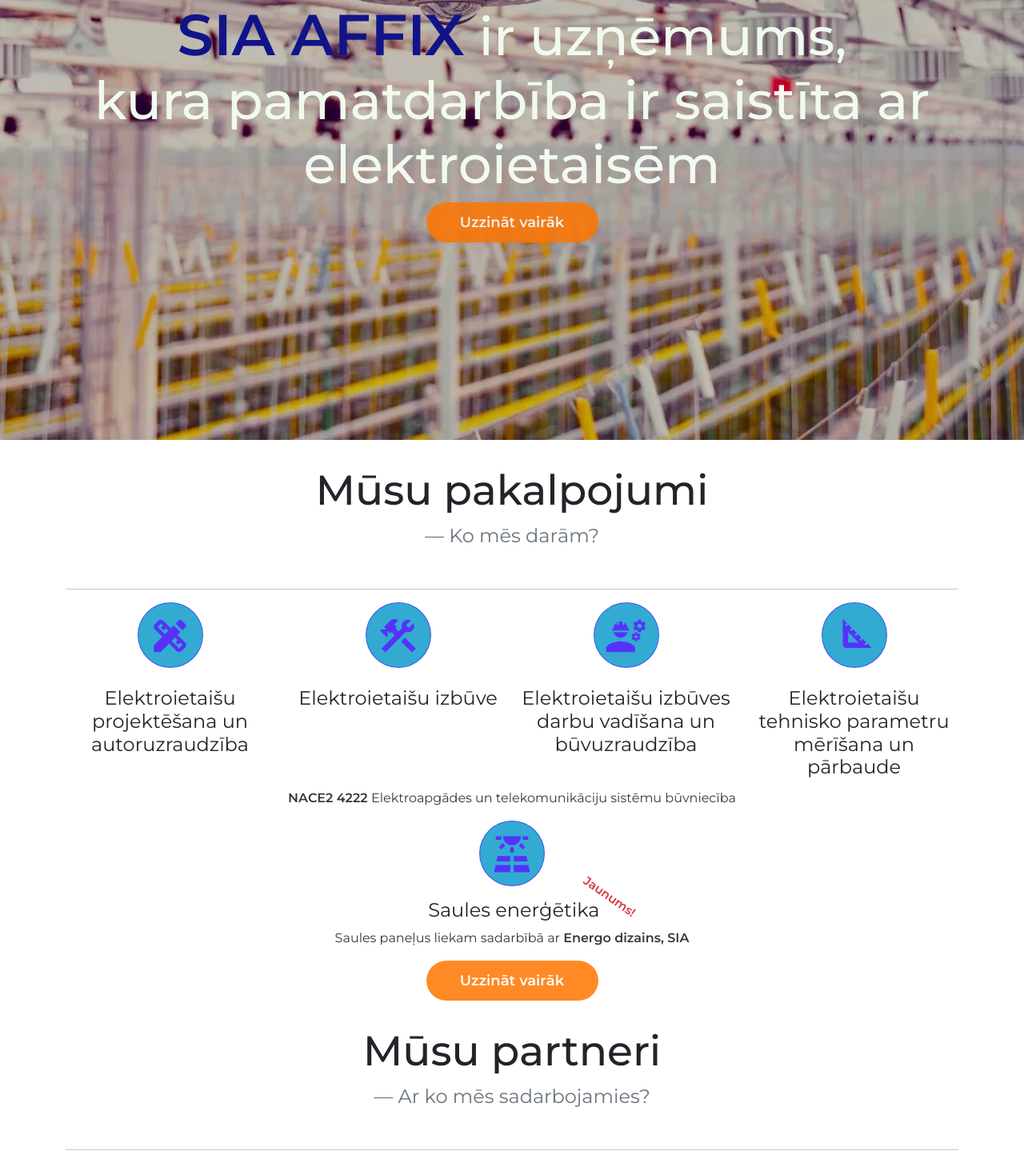
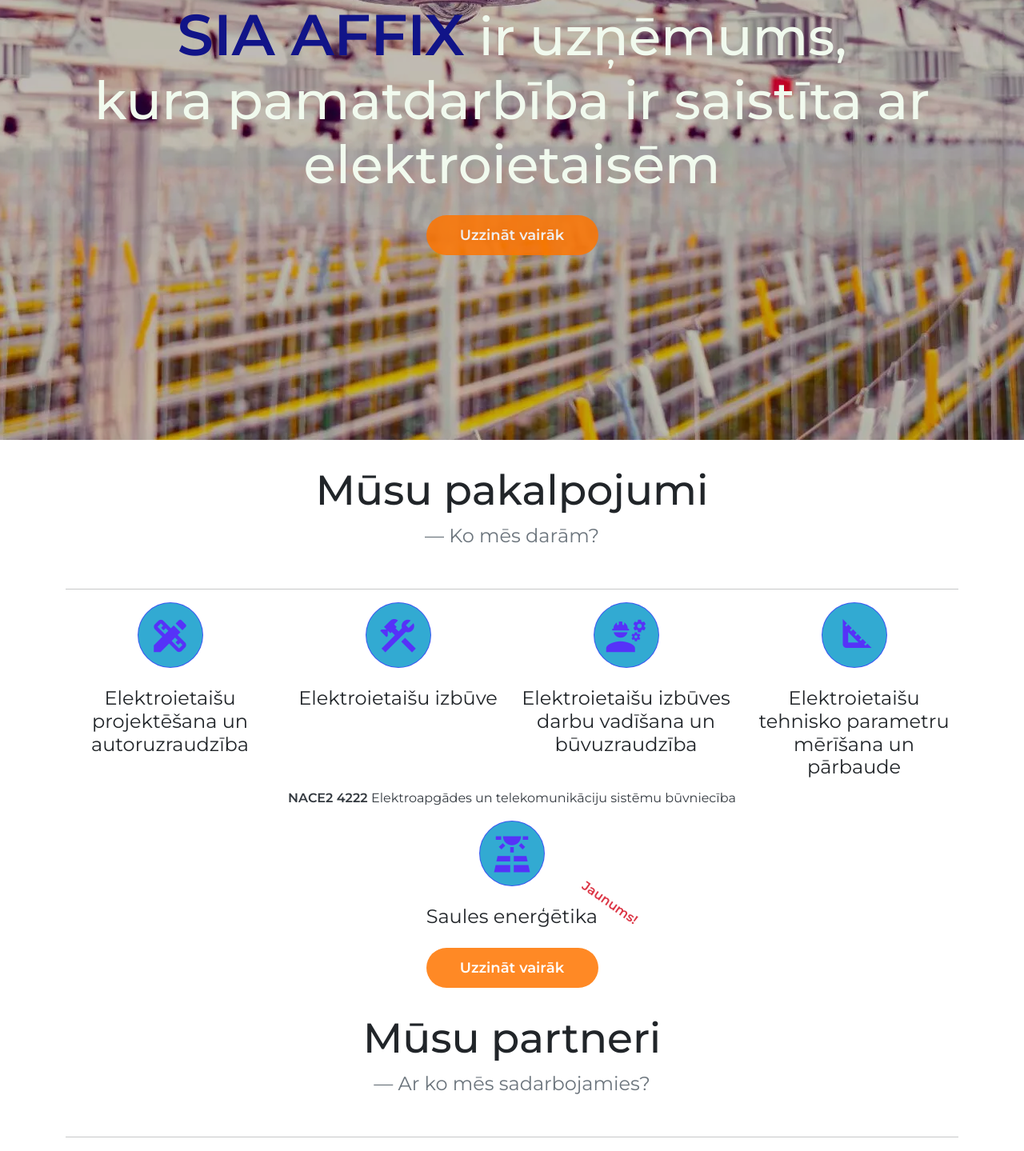
Before and after one commit to LaSTiqq/affix, a Django app: template affix/details/templates/details/index.html in a window 1280 px wide. Shown: the part 500-1939 px from the top of the page at 80% size. Run offline with Django 3.2, Linux system fonts and the light colour scheme; the template is opened without the code that fills it, so the values that code supplies are empty, except form fields; tables that the repository leaves empty hold one stand-in row (values such as "Sample post"); form fields are guessed from the names that the template uses; some libraries are stand-ins or nearby versions.

Commit message:
Previous commit finishing

```diff
--- a/affix/details/templates/details/index.html
+++ b/affix/details/templates/details/index.html
@@ -81,10 +81,9 @@
 							<span class="material-icons icons">solar_power</span>
                         </button>
                     </div>
-                    <h2 class="mt-3 sun">Saules enerģētika<span class="text-danger fw-bold new">Jaunums!</span> </h2>
-					<p class="mt-1">Saules paneļus liekam sadarbībā ar <strong>Energo dizains, SIA</strong></p>
+                    <h2 class="mt-4 sun">Saules enerģētika<span class="text-danger fw-bold new">Jaunums!</span> </h2>
 					<!-- Modal button 6 -->
-					<a class="button text-center text-decoration-none rounded-pill d-block" href="#" data-bs-toggle="modal" data-bs-target="#Modal6">
+					<a class="button text-center text-decoration-none rounded-pill d-block mt-4" href="#" data-bs-toggle="modal" data-bs-target="#Modal6">
 						Uzzināt vairāk
 					</a>
                 </div>
@@ -448,11 +447,14 @@
 		</figure>
 		<hr class="mt-lg-3 mt-xl-5">
 		<ul>
+			<li class="fs-5">Mikroģeneratora pieslēgšana <a target="_blank"
+				href="https://sadalestikls.lv/lv/mikrogeneratora-pieslegsana"
+				rel="noreferrer" class="link-primary text-decoration-none">sadalestikls.lv</a></li>
 			<li class="fs-5">Mikroģeneratora pieslēgšanas pieteikums klientu portālā <a target="_blank"
 				href="https://www.e-st.lv/lv/private/pieteikt-pakalpojumu/st-pieslegumi/mikrogeneratora-pieslegsana-1/jauna-mikrogeneratora-pieslegsana/step/1"
 				rel="noreferrer" class="link-primary text-decoration-none">e-st.lv</a></li>
-			<li class="fs-5"><strong>SIA Energo dizains</strong> <a target="_blank" href="https://www.energodizains.lv/"
-				rel="noreferrer" class="link-primary text-decoration-none">mājaslapa</a></li>
+			<li class="fs-5">SIA Energo dizains mājaslapa <a target="_blank" href="https://www.energodizains.lv/"
+				rel="noreferrer" class="link-primary text-decoration-none">energodizains.lv</a></li>
 		</ul>
 	</div>
     <!-- Contact us -->
@@ -787,7 +789,7 @@
 						<ul style="list-style-type: disc; font-size: 14px;">
 							<li>
 								Izvēlieties <a target="_blank" rel="noreferrer" class="text-decoration-none link-primary"
-								href="https://bis.gov.lv/bisp/lv/construction_companies?utf8=%E2%9C%93&direction=&sort=&search%5Bname%5D=&search%5Bregister_number%5D=&search%5Bcode%5D=&search%5Bqualification_class%5D=&search%5Bsearch_type%5D=extended&search%5Bbusiness_entity_type%5D=&search%5Bcertificate_name%5D=&search%5Bcertificate_surname%5D=&search%5Bcertificate_number%5D=&search%5Bscope_on_date%5D=&search%5Bcertificate_new_scopes%5D%5B%5D=&search%5Bcertificate_new_scopes%5D%5B%5D=49&search%5Bcertificate_old_scopes%5D%5B%5D=&search%5Bcertificate_old_scopes%5D%5B%5D=&search%5Bconstruction_type%5D=&search%5Bconstruction_group_code%5D=&search%5Bbuilding_type%5D=&commit=Mekl%C4%93t">sertificētu būvspeciālistu</a>,
+								href="https://www.affix.lv/#certificates">sertificētu būvspeciālistu</a>,
 								uzticiet viņam mikroģeneratora uzstādīšanas tehniskos darbus un lūdziet sagatavot
 								<a target="_blank" rel="noreferrer" class="text-decoration-none link-primary"
 								href="https://sadalestikls.lv/storage/app/media/uploaded-files/Iestat%C4%ABjumu.protokols.docx">invertora iestatījumu protokolu</a>.
--- a/affix/static/css/style.css
+++ b/affix/static/css/style.css
@@ -178,7 +178,7 @@
 .new {
   display: inline-block;
   transform: rotate(35deg);
-  font-size: 15px;
+  font-size: 16px;
   position: relative;
   bottom: 20px;
   right: 25px;
--- a/affix/templates/inc/_nav.html
+++ b/affix/templates/inc/_nav.html
@@ -84,7 +84,7 @@
             <div data-aos="fade-up" data-aos-once="true" data-aos-duration="850">
                 <h1 class="text-center"><span>SIA AFFIX</span> ir uzņēmums,<br>kura pamatdarbība ir saistīta ar
                     elektroietaisēm</h1>
-				<a class="button text-center text-decoration-none rounded-pill d-block" href="#services">Uzzināt vairāk</a>
+				<a class="button text-center text-decoration-none rounded-pill d-block mt-4" href="#services">Uzzināt vairāk</a>
             </div>
         </div>
     </div>
```
Also changed, not shown: 1 other file.
